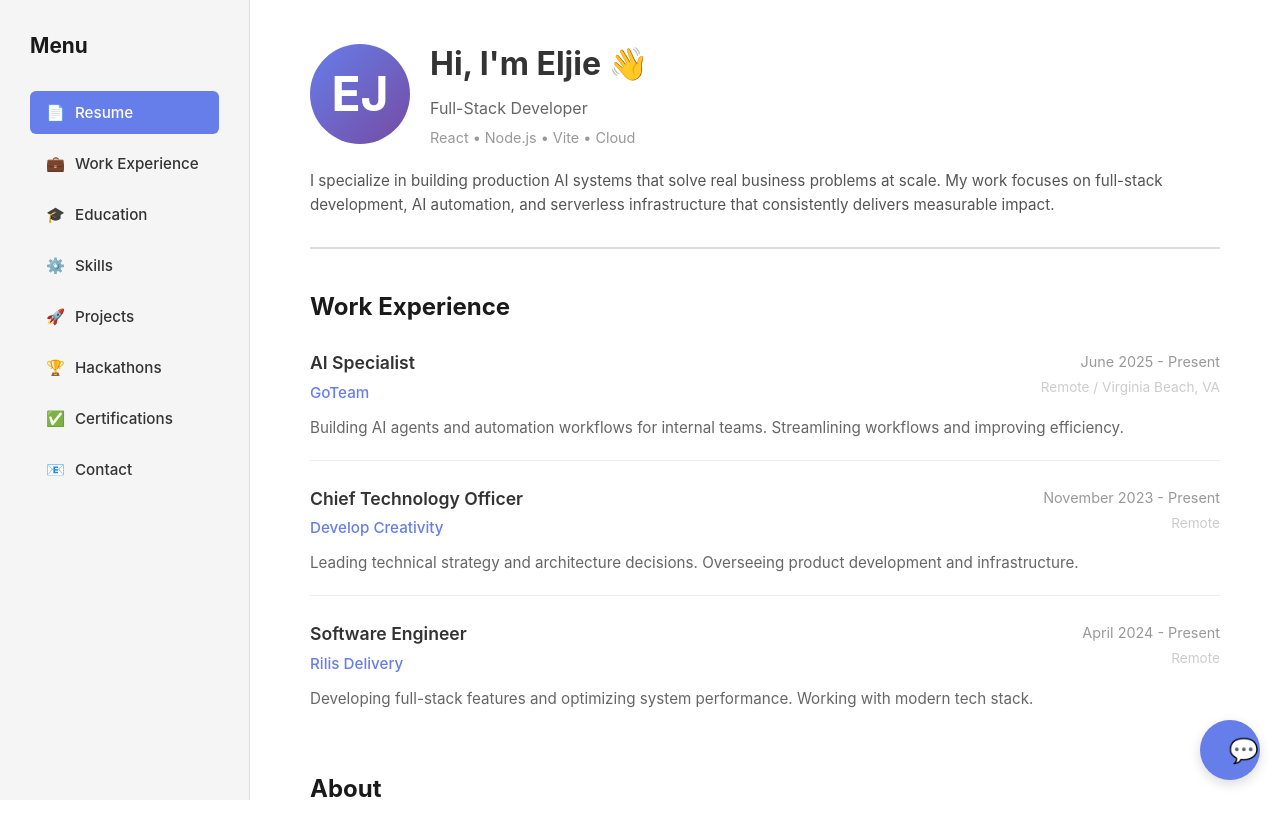
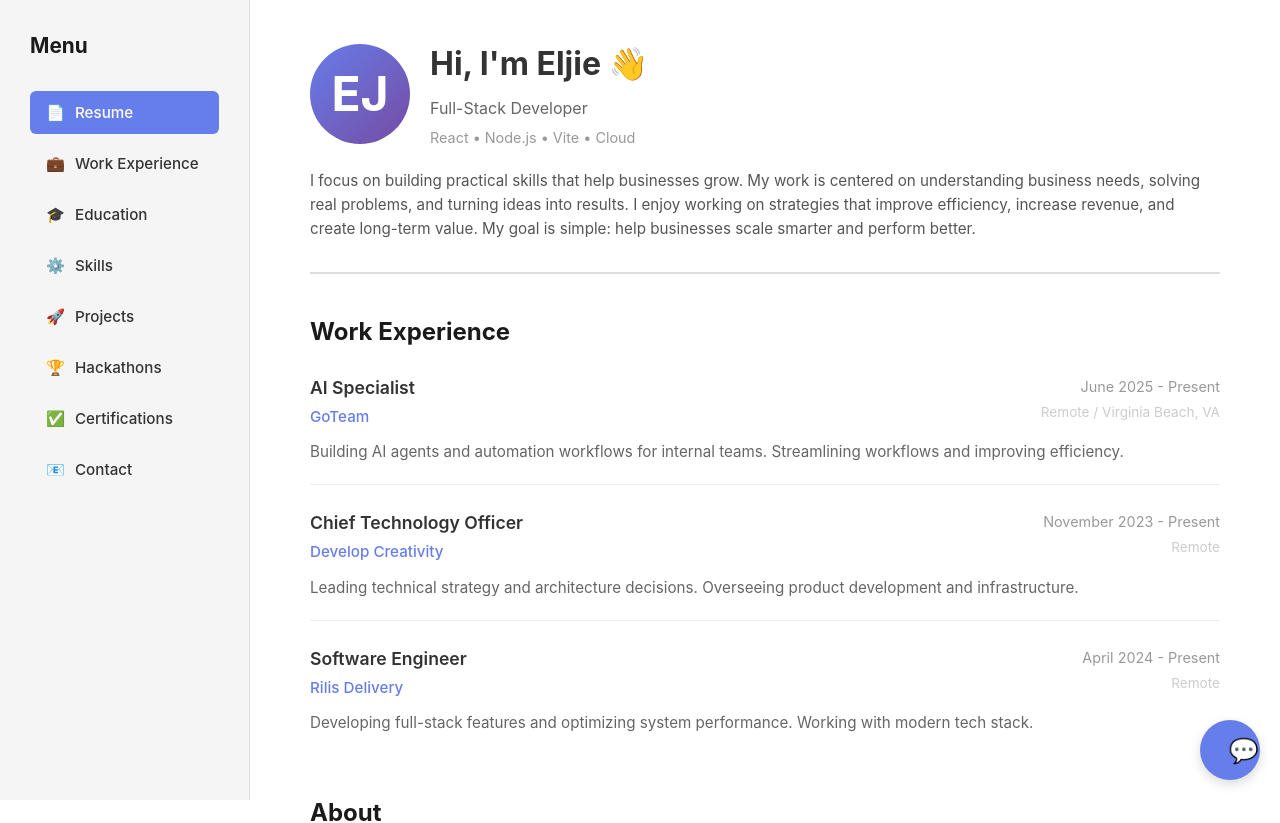
Before and after one commit to Eljiedetuya/portfoliotest, a React (Vite) app: page / in a window 1280 px wide. Shown: the top 823 px of the page. Built offline with nearby package versions, Linux system fonts and the light colour scheme.

Commit message:
Redeploy

```diff
--- a/src/components/Hero.jsx
+++ b/src/components/Hero.jsx
@@ -14,7 +14,7 @@ export default function Hero() {
         </div>
       </div>
       <p style={{ color: '#555', lineHeight: 1.6, margin: 0, fontSize: '0.95rem' }}>
-        I specialize in building production AI systems that solve real business problems at scale. My work focuses on full-stack development, AI automation, and serverless infrastructure that consistently delivers measurable impact.
+        I  focus on building practical skills that help businesses grow. My work is centered on understanding business needs, solving real problems, and turning ideas into results. I enjoy working on strategies that improve efficiency, increase revenue, and create long-term value. My goal is simple: help businesses scale smarter and perform better.
       </p>
     </div>
   )
```
Also changed, not shown: 3 other files (tests, documents, lock files or other folders).
